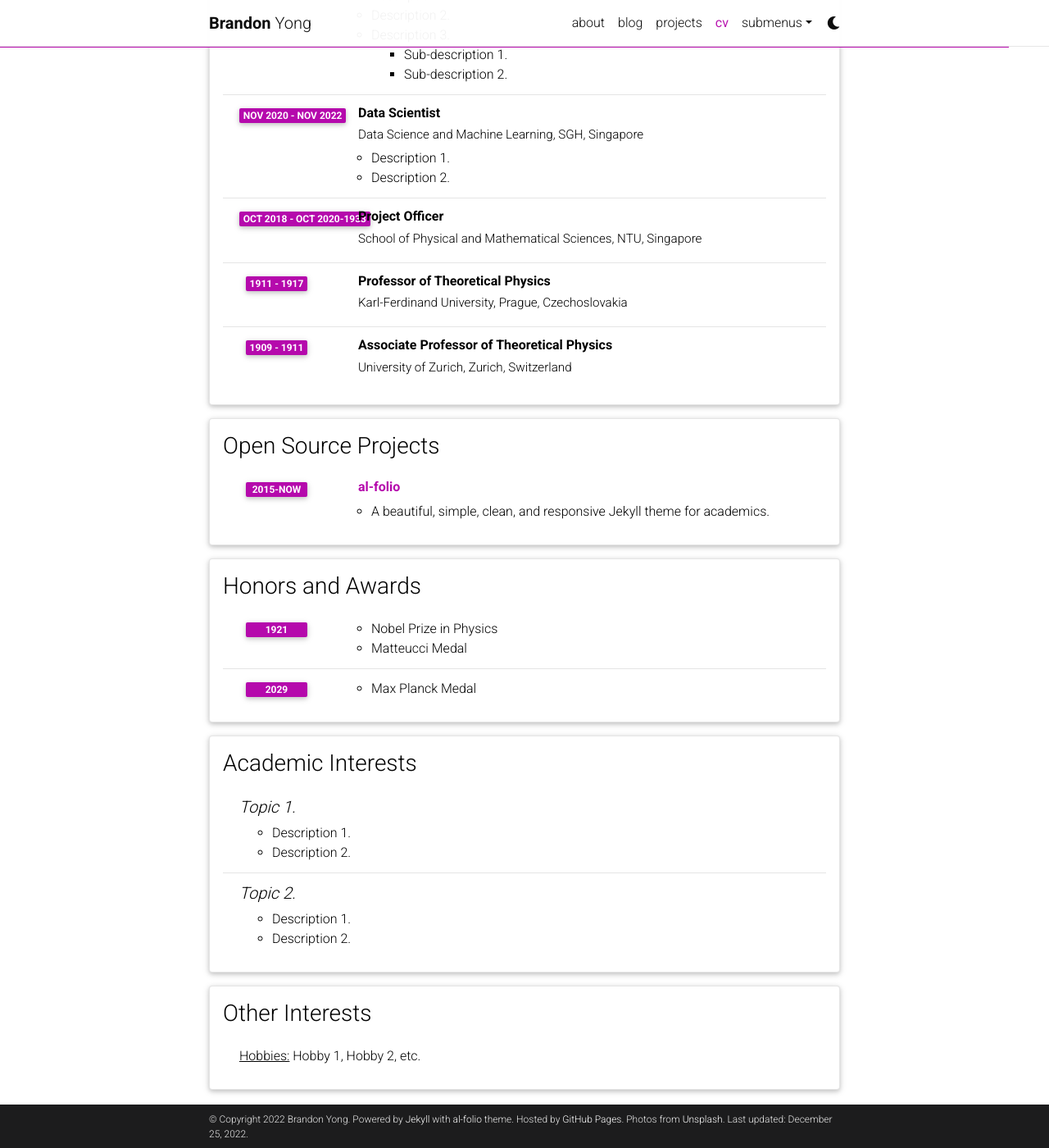
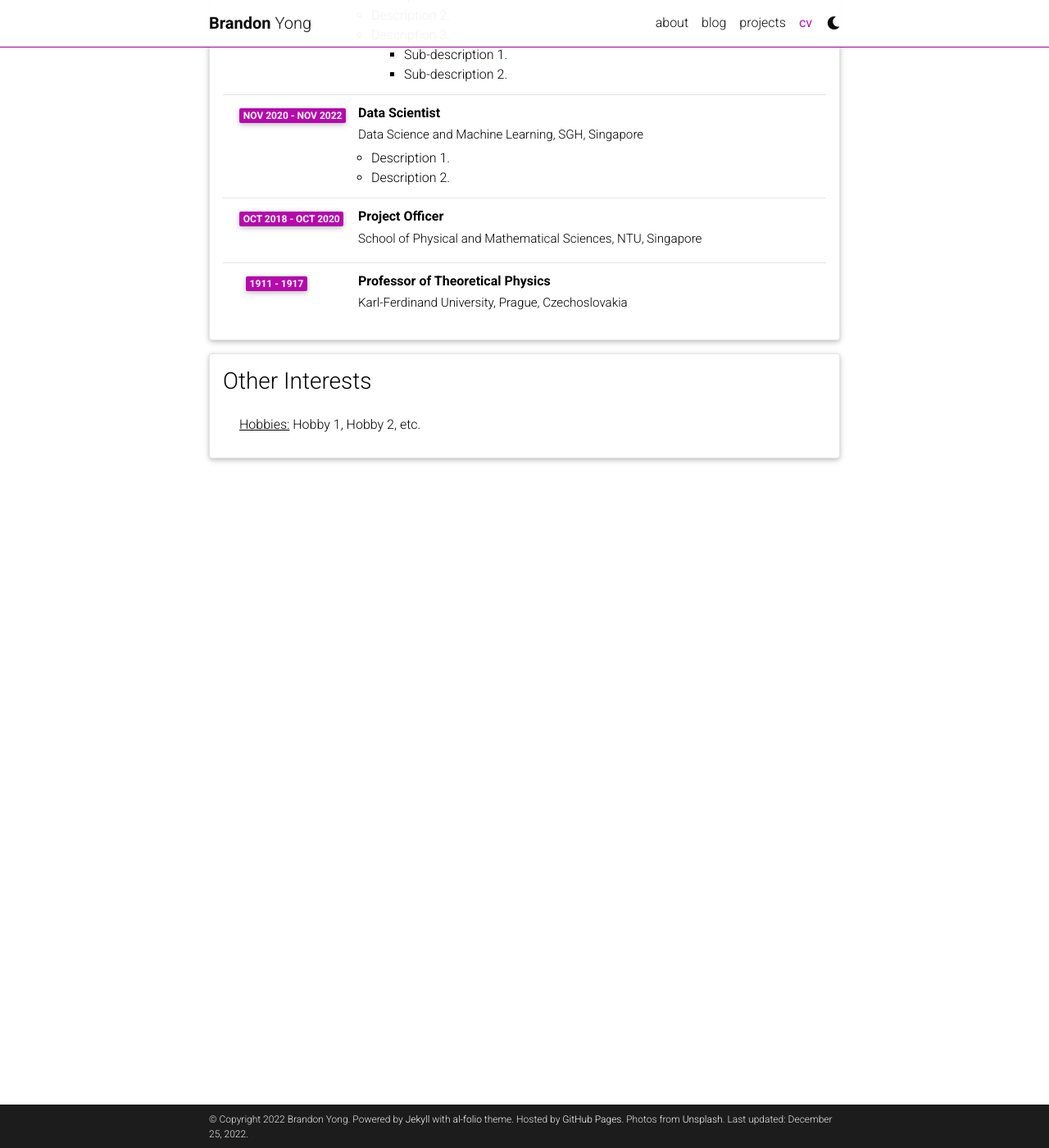
Before and after one commit to brandonyongys/brandonyongys.github.io, a Jekyll site: the page built from _pages/cv.md, in a window 1280 px wide and 1400 px high, scrolled down 989 px. Shown: the whole window at 82% size. Built offline with Jekyll 4.4.1, drawn with Linux system fonts in a browser that asks for light colours; comment, search, counter and statistics services are not loaded; a style sheet for code colours, icons or effects is not loaded.

```diff
--- a/_data/cv.yml
+++ b/_data/cv.yml
@@ -52,46 +52,43 @@
 
     - title: Project Officer
       institution: School of Physical and Mathematical Sciences, NTU, Singapore
-      year: Oct 2018 - Oct 2020-1933
+      year: Oct 2018 - Oct 2020
 
     - title: Professor of Theoretical Physics
       institution: Karl-Ferdinand University, Prague, Czechoslovakia
       year: 1911 - 1917
       description:
 
-    - title: Associate Professor of Theoretical Physics
-      institution: University of Zurich, Zurich, Switzerland
-      year: 1909 - 1911
 
-- title: Open Source Projects
-  type: time_table
-  contents:
-    - title: <a href="https://github.com/alshedivat/al-folio">al-folio</a>
-      year: 2015-now
-      description: A beautiful, simple, clean, and responsive Jekyll theme for academics.
+#- title: Open Source Projects
+#  type: time_table
+#  contents:
+#    - title: <a href="https://github.com/alshedivat/al-folio">al-folio</a>
+#      year: 2015-now
+#      description: A beautiful, simple, clean, and responsive Jekyll theme for academics.
 
-- title: Honors and Awards
-  type: time_table
-  contents:
-    - year: 1921
-      items:
-        - Nobel Prize in Physics
-        - Matteucci Medal
-    - year: 2029
-      items:
-        - Max Planck Medal
+#- title: Honors and Awards
+#  type: time_table
+#  contents:
+#    - year: 1921
+#      items:
+#        - Nobel Prize in Physics
+#        - Matteucci Medal
+#    - year: 2029
+#      items:
+#        - Max Planck Medal
 
-- title: Academic Interests
-  type: nested_list
-  contents:
-    - title: Topic 1.
-      items:
-        - Description 1.
-        - Description 2.
-    - title: Topic 2.
-      items:
-        - Description 1.
-        - Description 2.
+#- title: Academic Interests
+#  type: nested_list
+#  contents:
+#    - title: Topic 1.
+#      items:
+#        - Description 1.
+#        - Description 2.
+#    - title: Topic 2.
+#      items:
+#        - Description 1.
+#        - Description 2.
 
 - title: Other Interests
   type: list
```
Also changed, not shown: _pages/dropdown.md (deleted, +0 -13 lines).
